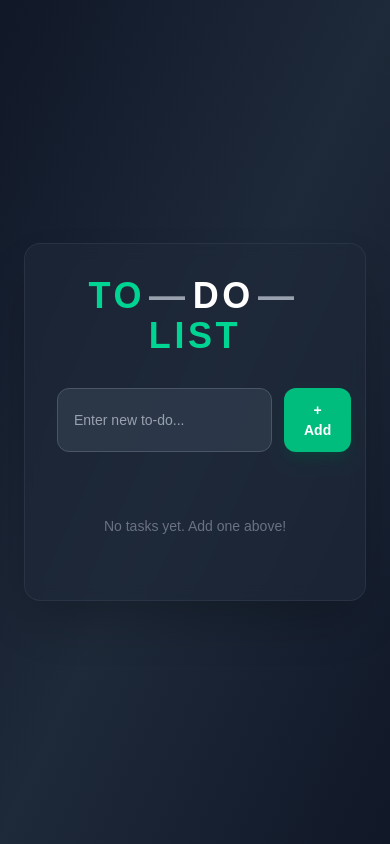
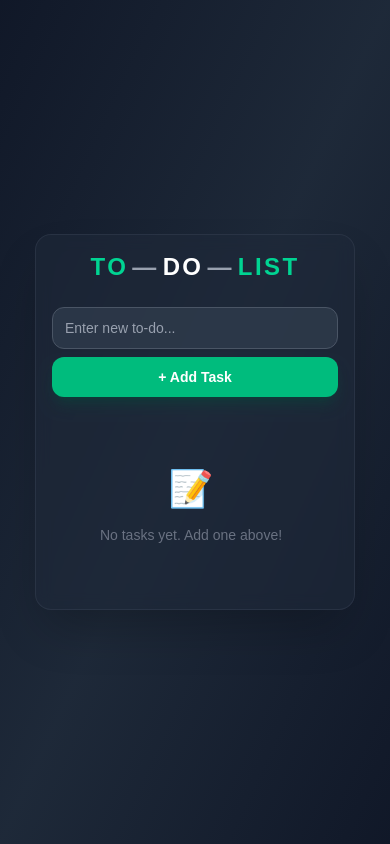
Before and after one commit to ssemwangaahmedyusuf/Todo-list-app, a Next.js app: page / in a window 390 px wide. Built offline with nearby package versions, Linux system fonts and the light colour scheme.

Commit message:
added responsiveness to the app

```diff
--- a/app/page.tsx
+++ b/app/page.tsx
@@ -11,8 +11,11 @@ type Task = {
 export default function Page() {
   const [tasks, setTasks] = useState<Task[]>([]);
   const [newTask, setNewTask] = useState<string>("");
+  const [isMounted, setIsMounted] = useState(false);
 
+  // Fix hydration mismatch by waiting for client mount
   useEffect(() => {
+    setIsMounted(true);
     const savedTasks = localStorage.getItem("tasks");
     if (savedTasks) {
       try {
@@ -24,8 +27,10 @@ export default function Page() {
   }, []);
 
   useEffect(() => {
-    localStorage.setItem("tasks", JSON.stringify(tasks));
-  }, [tasks]);
+    if (isMounted) {
+      localStorage.setItem("tasks", JSON.stringify(tasks));
+    }
+  }, [tasks, isMounted]);
 
   function handleInputChange(event: React.ChangeEvent<HTMLInputElement>) {
     setNewTask(event.target.value);
@@ -44,8 +49,7 @@ export default function Page() {
   }
 
   function deleteTask(id: string) {
-    const updatedTasks = tasks.filter((task) => task.id !== id);
-    setTasks(updatedTasks);
+    setTasks((prev) => prev.filter((task) => task.id !== id));
   }
 
   function toggleCompleted(id: string) {
@@ -80,10 +84,21 @@ export default function Page() {
     }
   }
 
+  function clearCompleted() {
+    setTasks((prev) => prev.filter((task) => !task.completed));
+  }
+
+  const activeCount = tasks.filter((task) => !task.completed).length;
+  const completedCount = tasks.filter((task) => task.completed).length;
+
+  if (!isMounted) {
+    return null;
+  }
+
   return (
-    <div className="min-h-screen bg-gradient-to-br from-gray-900 via-gray-800 to-gray-900 flex items-center justify-center p-6">
-      <div className="w-full max-w-lg bg-gray-800/60 backdrop-blur-sm border border-gray-700/50 rounded-2xl shadow-2xl p-8">
-        <h1 className="text-4xl font-extrabold text-center tracking-widest text-white mb-8 uppercase">
+    <div className="min-h-screen bg-gradient-to-br from-gray-900 via-gray-800 to-gray-900 flex items-center justify-center p-4 sm:p-6 md:p-8">
+      <div className="w-full max-w-xs sm:max-w-md md:max-w-lg lg:max-w-xl xl:max-w-2xl bg-gray-800/60 backdrop-blur-sm border border-gray-700/50 rounded-2xl shadow-2xl p-4 sm:p-6 md:p-8">
+        <h1 className="text-2xl sm:text-3xl md:text-4xl font-extrabold text-center tracking-widest text-white mb-6 sm:mb-8 uppercase">
           <span className="text-emerald-400">To</span>
           <span className="text-gray-400 mx-1">—</span>
           <span className="text-white">Do</span>
@@ -91,7 +106,7 @@ export default function Page() {
           <span className="text-emerald-400">List</span>
         </h1>
 
-        <div className="flex gap-3 mb-8">
+        <div className="flex flex-col sm:flex-row gap-2 sm:gap-3 mb-6 sm:mb-8">
           <input
             type="text"
             placeholder="Enter new to-do..."
@@ -100,64 +115,90 @@ export default function Page() {
             onKeyDown={(e: React.KeyboardEvent) =>
               e.key === "Enter" && addTask()
             }
-            className="flex-1 bg-gray-700/60 border border-gray-600 text-white placeholder-gray-400 rounded-xl px-4 py-3 text-sm focus:outline-none focus:ring-2 focus:ring-emerald-500 focus:border-transparent transition"
+            className="flex-1 bg-gray-700/60 border border-gray-600 text-white placeholder-gray-400 rounded-xl px-3 sm:px-4 py-2.5 sm:py-3 text-sm focus:outline-none focus:ring-2 focus:ring-emerald-500 focus:border-transparent transition"
           />
           <button
             onClick={addTask}
-            className="bg-emerald-500 hover:bg-emerald-400 active:scale-95 text-white font-semibold px-5 py-3 rounded-xl text-sm transition-all duration-150 shadow-lg shadow-emerald-900/40"
+            className="bg-emerald-500 hover:bg-emerald-400 active:scale-95 text-white font-semibold px-4 sm:px-5 py-2.5 sm:py-3 rounded-xl text-sm transition-all duration-150 shadow-lg shadow-emerald-900/40 w-full sm:w-auto"
           >
-            + Add
+            + Add Task
           </button>
         </div>
 
-        <ol className="space-y-3">
+        {tasks.length > 0 && (
+          <div className="flex flex-wrap gap-2 sm:gap-3 mb-4 sm:mb-6 text-xs sm:text-sm">
+            <div className="flex-1 bg-gray-700/40 border border-gray-600/40 rounded-lg px-3 py-2 text-center">
+              <span className="text-gray-400">Total: </span>
+              <span className="text-white font-bold">{tasks.length}</span>
+            </div>
+            <div className="flex-1 bg-emerald-500/10 border border-emerald-500/30 rounded-lg px-3 py-2 text-center">
+              <span className="text-gray-400">Active: </span>
+              <span className="text-emerald-400 font-bold">{activeCount}</span>
+            </div>
+            <div className="flex-1 bg-blue-500/10 border border-blue-500/30 rounded-lg px-3 py-2 text-center">
+              <span className="text-gray-400">Done: </span>
+              <span className="text-blue-400 font-bold">{completedCount}</span>
+            </div>
+          </div>
+        )}
+
+        <ol className="space-y-2 sm:space-y-3 max-h-[50vh] sm:max-h-[60vh] overflow-y-auto pr-2 scrollbar-thin scrollbar-thumb-gray-600 scrollbar-track-gray-800">
           {tasks.length === 0 && (
-            <p className="text-center text-gray-500 py-8 text-sm">
-              No tasks yet. Add one above!
-            </p>
+            <div className="text-center py-12 sm:py-16">
+              <div className="text-4xl sm:text-6xl mb-4">📝</div>
+              <p className="text-gray-500 text-sm sm:text-base">
+                No tasks yet. Add one above!
+              </p>
+            </div>
           )}
-          {tasks.map((task) => (
+
+          {tasks.map((task, index) => (
             <li
               key={task.id}
-              className="flex items-center gap-3 bg-gray-700/50 border border-gray-600/40 rounded-xl px-4 py-3 group hover:border-emerald-500/40 hover:bg-gray-700/70 transition-all duration-150"
+              className="flex flex-col sm:flex-row sm:items-center gap-2 sm:gap-3 bg-gray-700/50 border border-gray-600/40 rounded-xl px-3 sm:px-4 py-3 group hover:border-emerald-500/40 hover:bg-gray-700/70 transition-all duration-150"
             >
-              {/* <span className="text-xs font-bold text-emerald-400 bg-emerald-400/10 rounded-lg w-7 h-7 flex items-center justify-center shrink-0">
-                {task.id + 1}
-              </span> */}
-              <div className="flex items-center gap-2">
+              <div className="flex items-start sm:items-center gap-2 sm:gap-3 flex-1 min-w-0">
+                <span className="hidden sm:flex text-xs font-bold text-emerald-400 bg-emerald-400/10 rounded-lg w-7 h-7 items-center justify-center shrink-0">
+                  {index + 1}
+                </span>
+
                 <input
                   type="checkbox"
                   checked={task.completed}
                   onChange={() => toggleCompleted(task.id)}
+                  className="w-4 h-4 sm:w-5 sm:h-5 rounded border-gray-500 text-emerald-500 focus:ring-emerald-500 focus:ring-offset-gray-800 cursor-pointer shrink-0 mt-0.5 sm:mt-0"
                 />
 
                 <span
-                  className={`${
-                    task.completed ? "line-through text-gray-500" : ""
+                  className={`flex-1 text-sm sm:text-base break-words ${
+                    task.completed ? "line-through text-gray-500" : "text-white"
                   }`}
                 >
                   {task.text}
                 </span>
               </div>
-              <div className="flex gap-1.5 shrink-0">
+
+              <div className="flex gap-1.5 justify-end sm:justify-start shrink-0">
                 <button
                   onClick={() => moveUp(task.id)}
+                  disabled={index === 0}
                   title="Move up"
-                  className="w-8 h-8 flex items-center justify-center rounded-lg bg-gray-600/60 hover:bg-blue-500/80 disabled:opacity-25 disabled:cursor-not-allowed text-white text-xs transition-all duration-150 active:scale-90"
+                  className="w-8 h-8 sm:w-9 sm:h-9 flex items-center justify-center rounded-lg bg-gray-600/60 hover:bg-blue-500/80 disabled:opacity-25 disabled:cursor-not-allowed text-white text-sm sm:text-base transition-all duration-150 active:scale-90"
                 >
                   ↑
                 </button>
                 <button
                   onClick={() => moveDown(task.id)}
+                  disabled={index === tasks.length - 1}
                   title="Move down"
-                  className="w-8 h-8 flex items-center justify-center rounded-lg bg-gray-600/60 hover:bg-blue-500/80 disabled:opacity-25 disabled:cursor-not-allowed text-white text-xs transition-all duration-150 active:scale-90"
+                  className="w-8 h-8 sm:w-9 sm:h-9 flex items-center justify-center rounded-lg bg-gray-600/60 hover:bg-blue-500/80 disabled:opacity-25 disabled:cursor-not-allowed text-white text-sm sm:text-base transition-all duration-150 active:scale-90"
                 >
                   ↓
                 </button>
                 <button
                   onClick={() => deleteTask(task.id)}
                   title="Delete"
-                  className="w-8 h-8 flex items-center justify-center rounded-lg bg-gray-600/60 hover:bg-red-500/80 text-white text-xs transition-all duration-150 active:scale-90"
+                  className="w-8 h-8 sm:w-9 sm:h-9 flex items-center justify-center rounded-lg bg-gray-600/60 hover:bg-red-500/80 text-white text-sm sm:text-base transition-all duration-150 active:scale-90"
                 >
                   ✕
                 </button>
@@ -167,9 +208,20 @@ export default function Page() {
         </ol>
 
         {tasks.length > 0 && (
-          <p className="text-center text-gray-500 text-xs mt-6">
-            {tasks.length} task{tasks.length !== 1 ? "s" : ""} remaining
-          </p>
+          <div className="mt-4 sm:mt-6 pt-4 sm:pt-6 border-t border-gray-700/50 flex flex-col sm:flex-row items-center justify-between gap-3">
+            <p className="text-gray-500 text-xs sm:text-sm order-2 sm:order-1">
+              {activeCount} task{activeCount !== 1 ? "s" : ""} remaining
+            </p>
+
+            {completedCount > 0 && (
+              <button
+                onClick={clearCompleted}
+                className="order-1 sm:order-2 w-full sm:w-auto bg-red-500/10 hover:bg-red-500/20 border border-red-500/30 text-red-400 text-xs sm:text-sm px-4 py-2 rounded-lg transition-all duration-150"
+              >
+                Clear Completed ({completedCount})
+              </button>
+            )}
+          </div>
         )}
       </div>
     </div>
```
